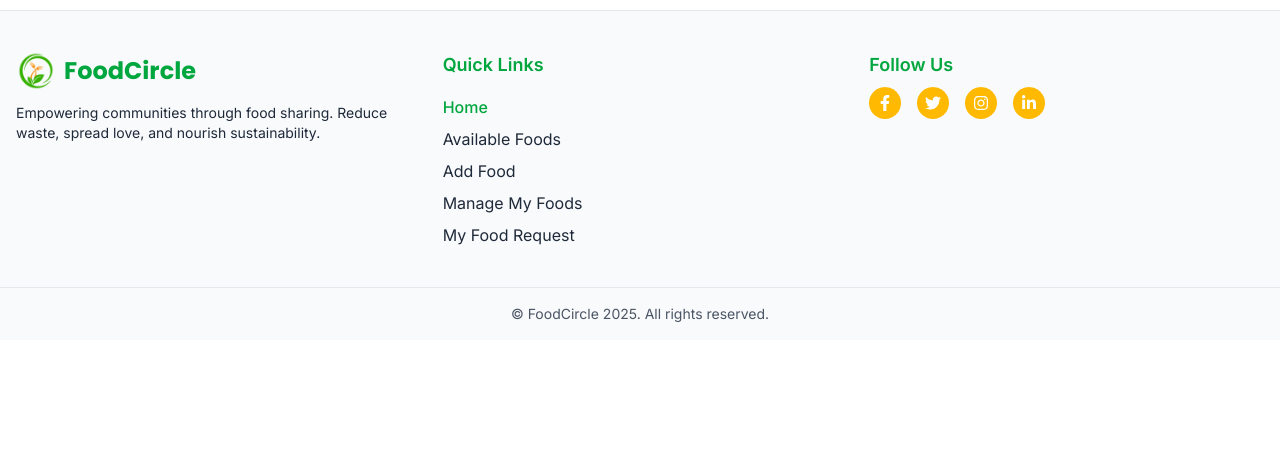
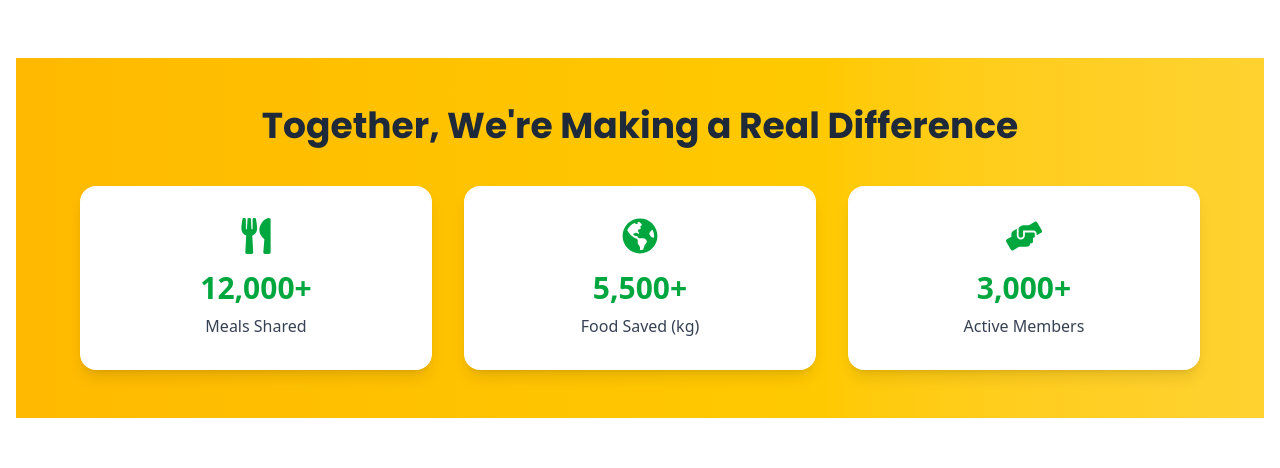
Before and after one commit to Jakirhossain80/foodCircle-ph-public, a React (Vite) app: page / in a window 1280 px wide. Shown: the part 1182-1650 px from the top of the page. Before the commit the page ends 1522 px from the top, so only its background shows below. Built offline with nearby package versions, Linux system fonts and the light colour scheme; no server answers.

Commit message:
CommunityImpact component added

```diff
--- a/package.json
+++ b/package.json
@@ -18,6 +18,7 @@
     "react": "^19.1.0",
     "react-dom": "^19.1.0",
     "react-icons": "^5.5.0",
+    "react-intersection-observer": "^9.16.0",
     "react-router": "^7.6.2",
     "react-router-dom": "^7.6.2",
     "sweetalert2": "^11.22.0",
--- /dev/null
+++ b/src/components/CommunityImpact.jsx
@@ -0,0 +1,66 @@
+import { useEffect, useState } from "react";
+import { motion, useMotionValue, animate } from "framer-motion";
+import { useInView } from "react-intersection-observer";
+import { FaUtensils, FaGlobeAmericas, FaHandsHelping } from "react-icons/fa";
+
+const CommunityImpact = () => {
+  const stats = [
+    { icon: <FaUtensils />, label: "Meals Shared", count: 12000 },
+    { icon: <FaGlobeAmericas />, label: "Food Saved (kg)", count: 5500 },
+    { icon: <FaHandsHelping />, label: "Active Members", count: 3000 },
+  ];
+
+  const AnimatedCounter = ({ value }) => {
+    const count = useMotionValue(0);
+    const [display, setDisplay] = useState("0");
+    const { ref, inView } = useInView({ triggerOnce: true, threshold: 0.3 });
+
+    useEffect(() => {
+      if (inView) {
+        const controls = animate(count, value, {
+          duration: 2,
+          ease: "easeOut",
+          onUpdate: (latest) => {
+            setDisplay(Math.round(latest).toLocaleString());
+          },
+        });
+        return () => controls.stop();
+      }
+    }, [inView, count, value]);
+
+    return <span ref={ref}>{display}+</span>;
+  };
+
+  return (
+    <section className="bg-gradient-to-r from-amber-400 to-amber-300 py-12 text-gray-800">
+      <div className="max-w-6xl mx-auto px-4 text-center">
+        <h2 className="text-3xl md:text-4xl font-bold font-poppins mb-10">
+          Together, We're Making a Real Difference
+        </h2>
+
+        <div className="grid grid-cols-1 md:grid-cols-3 gap-8">
+          {stats.map((stat, index) => (
+            <motion.div
+              key={index}
+              className="bg-white rounded-2xl p-8 shadow-lg flex flex-col items-center justify-center"
+              initial={{ opacity: 0, y: 30 }}
+              whileInView={{ opacity: 1, y: 0 }}
+              transition={{ duration: 0.6, delay: index * 0.2 }}
+              viewport={{ once: true }}
+            >
+              <div className="text-4xl mb-4 text-green-600">{stat.icon}</div>
+              <div className="text-3xl font-bold text-green-600 mb-2">
+                <AnimatedCounter value={stat.count} />
+              </div>
+              <p className="text-base text-gray-700 font-medium">
+                {stat.label}
+              </p>
+            </motion.div>
+          ))}
+        </div>
+      </div>
+    </section>
+  );
+};
+
+export default CommunityImpact;
--- a/src/components/Home.jsx
+++ b/src/components/Home.jsx
@@ -1,6 +1,7 @@
 import React from "react";
 import BannerSlider from "./BannerSlider";
 import FeaturedFoods from "./FeaturedFoods";
+import CommunityImpact from "./CommunityImpact";
 
 const Home = () => {
   return (
@@ -8,8 +9,11 @@ const Home = () => {
       <div>
         <BannerSlider />
       </div>
+      <div className="mt-20 mb-32">
+        <FeaturedFoods />
+      </div>
       <div className="my-20">
-        <FeaturedFoods />
+        <CommunityImpact />
       </div>
     </>
   );
```
Also changed, not shown: 1 other file (tests, documents, lock files or other folders).
